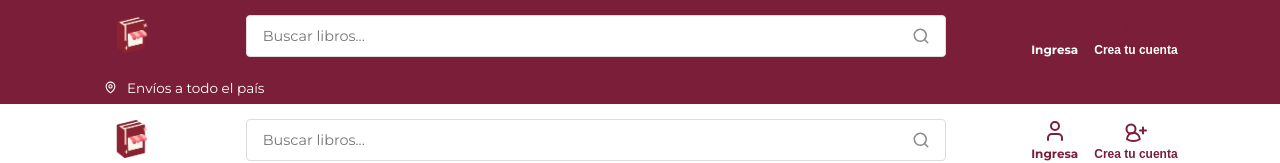
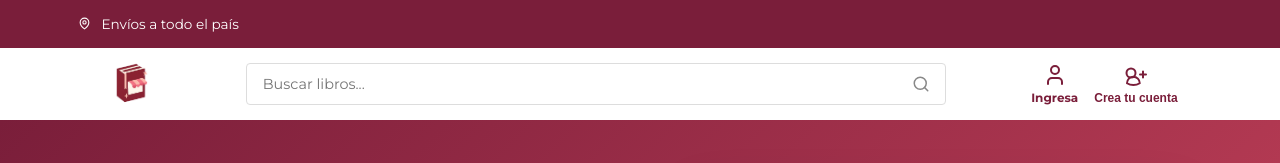
Before and after one commit to crisleon93/bookyhome, a React app in the folder frontend/: page / in a window 1280 px wide. Shown: the top 163 px of the page. Built offline with nearby package versions, Linux system fonts and the light colour scheme; the HTML template or start-up script is replaced by a standard one.

Commit message:
actualizacion de archivos bookyhome

```diff
--- a/frontend/src/App.jsx
+++ b/frontend/src/App.jsx
@@ -1,9 +1,8 @@
 // src/App.jsx  ← Versión mejorada y limpia
 
-import { BrowserRouter, Routes, Route, Navigate } from 'react-router-dom';
+import { BrowserRouter, Routes, Route, Navigate, useLocation } from 'react-router-dom';
 import Header from './components/Header';
 import Footer from './components/Footer';
-
 import Home from './pages/Home';
 import Login from './pages/Login';
 import Register from './pages/Register';
@@ -12,28 +11,34 @@ import ForgotPassword from './pages/ForgotPassword';
 import ResetPassword from './pages/Resetpassword';
 import PostLogin from './pages/PostLogin';
 import MiTienda from  './pages/Mitienda';
-
 import PrivateRoute from "./components/PrivateRoute";
 
 function App() {
-    const getUserRole = () => {
+  return (
+    <BrowserRouter>
+      <MainLayout />
+    </BrowserRouter>
+  );
+}
+// Este componente está DENTRO del BrowserRouter, por eso puede usar useLocation
+function MainLayout() {
+  const location = useLocation();
+  // Define el variant: blanco solo en la página principal, vinotinto en el resto
+  const variant = location.pathname === '/' ? 'white' : 'simple';
+  const getUserRole = () => {
     const token = localStorage.getItem('token');
     if (!token) return null;
-
     try {
       const payload = JSON.parse(atob(token.split('.')[1]));
-      return payload.rol;        // "vendedor" o "usuario"
+      return payload.rol;
     } catch {
-      // Error al decodificar el token (token inválido, expirado, mal formado, etc.)
       return null;
     }
   };
   const userRole = getUserRole();
-
   return (
-    <BrowserRouter>
-      <Header />
-
+    <>
+      <Header variant={variant} />
       <Routes>
         {/* Rutas públicas */}
         <Route path="/" element={<Home />} />
@@ -42,13 +47,11 @@ function App() {
         <Route path="/libreria" element={<Libreria />} />
         <Route path="/forgot-password" element={<ForgotPassword />} />
         <Route path="/reset-password" element={<ResetPassword />} />
-
-        {/* Rutas protegidas - Una sola PrivateRoute para varias páginas */}
+        {/* Rutas protegidas */}
         <Route element={<PrivateRoute />}>
           <Route path="/post-login" element={<PostLogin />} />
           <Route path="/mi-tienda" element={<MiTienda />} />
         </Route>
-
         {/* Redirección después del login según el rol */}
         <Route
           path="/dashboard"
@@ -62,14 +65,11 @@ function App() {
             )
           }
         />
-
         {/* Ruta por defecto */}
         <Route path="*" element={<Navigate to="/" replace />} />
       </Routes>
-
       <Footer />
-    </BrowserRouter>
+    </>
   );
 }
-
 export default App;
--- a/frontend/src/components/Header.jsx
+++ b/frontend/src/components/Header.jsx
@@ -1,21 +1,29 @@
-import { useState } from 'react'
-import { Link } from 'react-router-dom'
-import logo from '../assets/logo.png'
-import { IconSearch, IconUser, IconUserPlus } from './Icons'
+import { useState } from 'react';
+import { Link, useLocation } from 'react-router-dom';
+import logo from '../assets/logo.png';
+import { IconSearch, IconUser, IconUserPlus } from './Icons';
+
+// Íconos
+const IconLocation = () => (
+  <svg className="icon-top-bar" xmlns="http://www.w3.org/2000/svg" viewBox="0 0 24 24"
+    fill="none" stroke="currentColor" strokeWidth="2" strokeLinecap="round" strokeLinejoin="round">
+    <path d="M20 10c0 6-8 12-8 12s-8-6-8-12a8 8 0 0 1 16 0Z"/><circle cx="12" cy="10" r="3"/>
+  </svg>
+);
 
 const IconClose = () => (
   <svg xmlns="http://www.w3.org/2000/svg" fill="none" viewBox="0 0 24 24"
     stroke="currentColor" strokeWidth="2" width="20" height="20">
     <path strokeLinecap="round" strokeLinejoin="round" d="M6 18L18 6M6 6l12 12"/>
   </svg>
-)
+);
 
 const IconArrow = () => (
   <svg className="modal-arrow" xmlns="http://www.w3.org/2000/svg" fill="none"
     viewBox="0 0 24 24" stroke="currentColor" strokeWidth="2">
     <path strokeLinecap="round" strokeLinejoin="round" d="M8.25 4.5l7.5 7.5-7.5 7.5"/>
   </svg>
-)
+);
 
 function ModalOption({ to, iconPath, title, desc, onClose }) {
   return (
@@ -32,17 +40,32 @@ function ModalOption({ to, iconPath, title, desc, onClose }) {
       </div>
       <IconArrow />
     </Link>
-  )
+  );
 }
 
 function Header({ variant }) {
-  const [modalOpen, setModalOpen] = useState(false)
+  const location = useLocation();
+  const [modalOpen, setModalOpen] = useState(false);
 
-  const isSimple = variant === "simple"
-  const isWhite  = variant === "white"
+  const isHome = location.pathname === '/';
+  const isSimple = variant === "simple";
+  const isWhite = variant === "white" || !variant;
 
   return (
     <>
+      {/* TOP BAR - Solo se muestra en la página principal */}
+      {isHome && (
+        <div className="top-bar">
+          <div className="top-bar-container">
+            <div className="location">
+              <IconLocation />
+              Envíos a todo el país
+            </div>
+          </div>
+        </div>
+      )}
+
+      {/* HEADER PRINCIPAL */}
       <header
         id="main-header"
         className={`${isSimple ? "header-center" : ""} ${isWhite ? "header-white" : "header-vinotinto"}`}
@@ -77,6 +100,7 @@ function Header({ variant }) {
         )}
       </header>
 
+      {/* MODAL */}
       {modalOpen && (
         <div className="modal-overlay open" onClick={e => { if (e.target === e.currentTarget) setModalOpen(false) }}>
           <div className="modal-card">
@@ -105,7 +129,7 @@ function Header({ variant }) {
         </div>
       )}
     </>
-  )
+  );
 }
 
-export default Header
+export default Header;
--- a/frontend/src/index.css
+++ b/frontend/src/index.css
@@ -45,10 +45,11 @@ h3 { font-size: 1.2rem; }
 .top-bar-container {
   max-width: 1200px;
   margin: 0 auto;
-  display: flex;
-  justify-content: space-between;
-  align-items: center;
-  padding: 0 5%;
+  padding-left: 3%;     /* ← mismo margen izquierdo que el hero */
+  padding-right: 8%;
+  display: flex;
+  align-items: center;
+  min-height: 32px;     /* para que no se sienta apretado */
 }
 
 .location {
--- a/frontend/src/pages/Home.jsx
+++ b/frontend/src/pages/Home.jsx
@@ -1,5 +1,7 @@
 import { useState } from 'react'
 import { Link } from 'react-router-dom'
+import Header from '../components/Header'
+
 import ficcion from '../assets/ficcion.png'
 import romance from '../assets/romance.png'
 import historia from '../assets/historia.png'
@@ -10,7 +12,6 @@ import arte from '../assets/arte.png'
 import biografia from '../assets/biografia.png'
 import infantil from '../assets/infantil.png'
 import tecnologia from '../assets/tecnologia.png'
-import Header from '../components/Header'
 // ── Íconos ────────────────────────────────────────────────────────────────────
 
 const IconLocation = () => (
@@ -124,18 +125,6 @@ function Home() {
 
 return (
   <>
-    {/* TOP BAR PRIMERO */}
-    <div className="top-bar">
-      <div className="top-bar-container">
-        <div className="location">
-          <IconLocation />
-          Envíos a todo el país
-        </div>
-      </div>
-    </div>
-
-    {/* HEADER DEBAJO */}
-    <Header variant="white" />
 
     {/* HERO */}
     <section className="hero">
--- a/frontend/src/pages/Libreria.jsx
+++ b/frontend/src/pages/Libreria.jsx
@@ -1,6 +1,5 @@
 import { useState } from 'react'
 import { Link, useNavigate } from 'react-router-dom'
-import Header from '../components/Header'
 import axios from 'axios'
 
 // ── Íconos ────────────────────────────────────────────────────────────────────
@@ -128,7 +127,6 @@ function Libreria() {
 
   return (
     <>
-    <Header variant="simple" />
     <main className="auth-main">
       <div className="auth-card auth-card--wide">
 
--- a/frontend/src/pages/Login.jsx
+++ b/frontend/src/pages/Login.jsx
@@ -1,7 +1,6 @@
 import { useState } from 'react'
 import { Link, useNavigate } from 'react-router-dom'
 import axios from 'axios'
-import Header from '../components/Header'
 
 // ── Íconos ────────────────────────────────────────────────────────────────────
 
@@ -106,7 +105,6 @@ function Login() {
 
   return (
     <>
-      <Header variant="simple" />
       <main className="auth-main">
         <div className="auth-card">
 
--- a/frontend/src/pages/Register.jsx
+++ b/frontend/src/pages/Register.jsx
@@ -1,6 +1,5 @@
 import { useState, useEffect } from 'react'
 import { Link, useNavigate } from 'react-router-dom'
-import Header from '../components/Header'
 import axios from 'axios'
 
 const IconUser = () => (
@@ -228,7 +227,6 @@ function Register() {
 
   return (
     <>
-      <Header variant="simple" />
       <main className="auth-main">
         <div className="auth-card">
 
```
